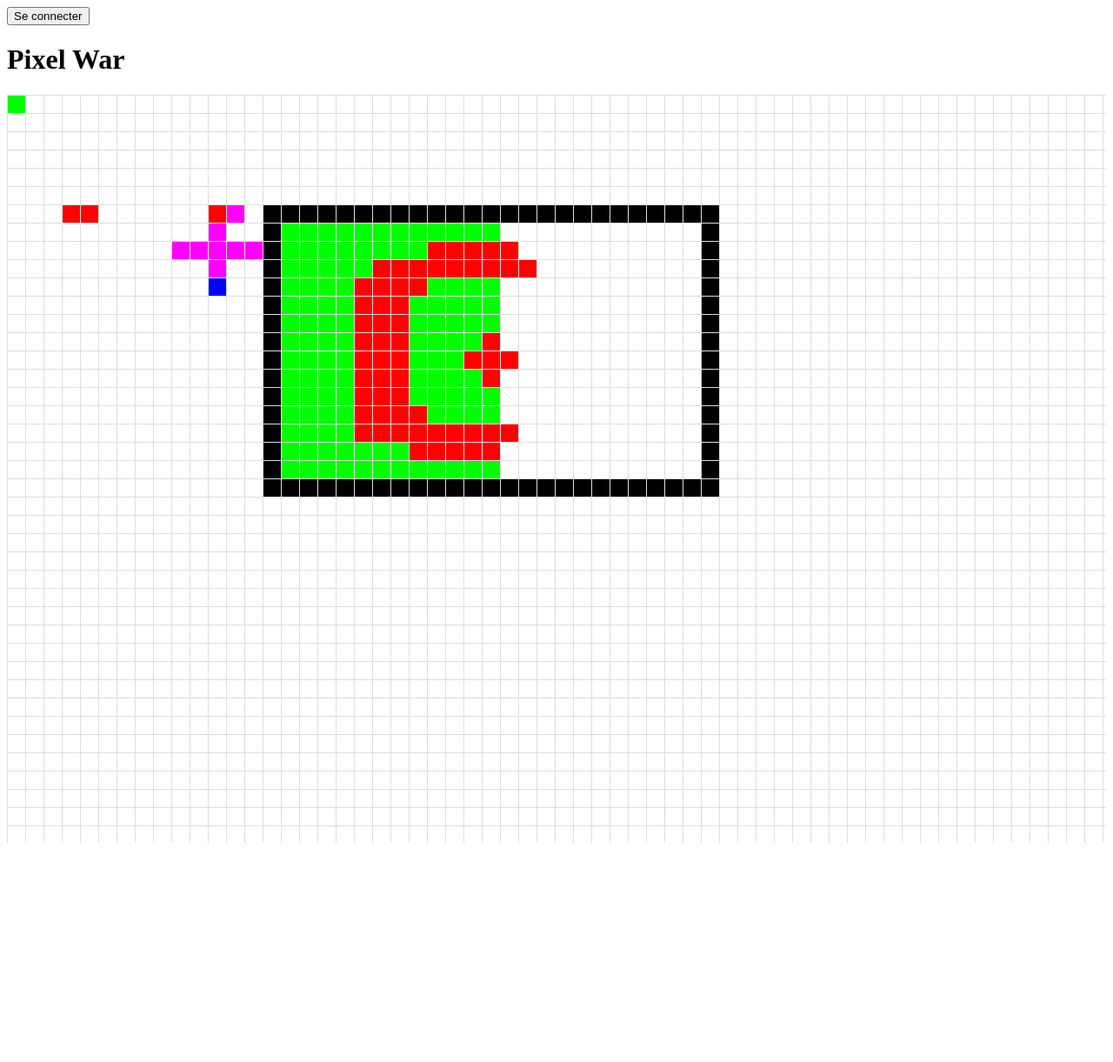
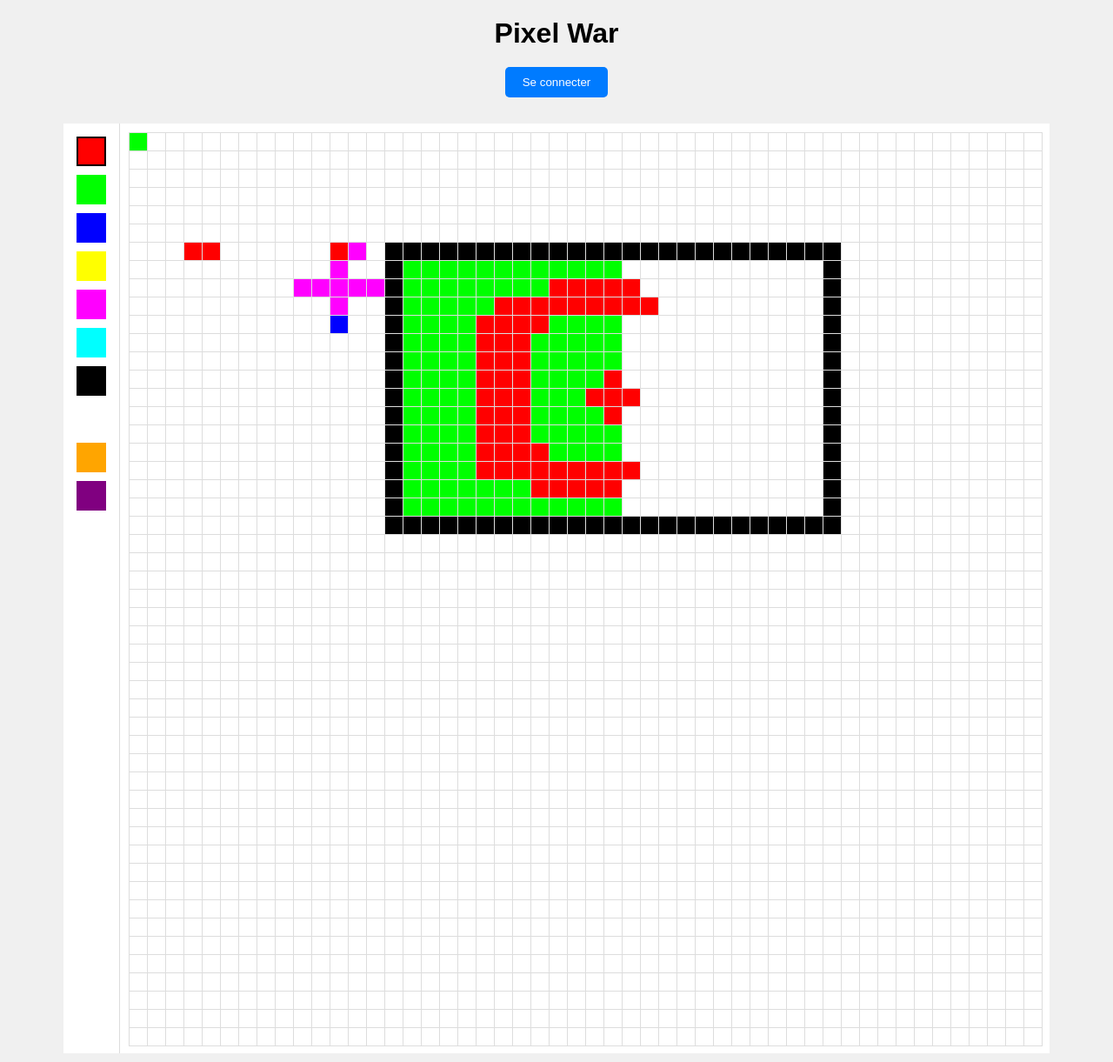
Before and after one commit to Ostrix84/PolyPixelWar, a Django app: page / in a window 1280 px wide. Shown: the whole page at 87% size. Before the commit the page ends 969 px from the top, so only its background shows below. Run offline with Django 5.2, Linux system fonts and the light colour scheme; data comes from the database, SQL or seed files in the repository; both versions use the stored data as it was after the commit.

Commit message:
Utilisation de static

```diff
--- a/canvas/templates/canvas/home.html
+++ b/canvas/templates/canvas/home.html
@@ -1,10 +1,17 @@
+<!-- templates/canvas/home.html -->
+
+{% load static %}
 <!DOCTYPE html>
 <html lang="en">
 <head>
     <meta charset="UTF-8">
     <meta name="viewport" content="width=device-width, initial-scale=1.0">
     <title>Pixel War</title>
-    <!-- Exemple dans base.html -->
+    <link rel="stylesheet" href="{% static 'css/style.css' %}">
+</head>
+<body>
+    <h1>Pixel War</h1>
+    <div id="auth-buttons">
         {% if user.is_authenticated %}
             <form action="{% url 'logout' %}" method="post">
                 {% csrf_token %}
@@ -16,131 +23,11 @@
                 <button type="submit">Se connecter</button>
             </form>
         {% endif %}
-    <style>
-        #canvas-container {
-            overflow: hidden;
-            cursor: move; /* Changer le curseur lorsque le bouton de la molette de la souris est enfoncé */
-        }
-        #canvas {
-            display: grid;
-            grid-template-columns: repeat(90, 20px); /* 90 colonnes de 20 pixels chacune */
-            grid-template-rows: repeat(41, 20px); /* 41 lignes de 20 pixels chacune */
-            gap: 1px;
-            transform-origin: top left; /* Changer l'origine de la transformation pour que le zoom soit centré sur le coin supérieur gauche */
-            transition: transform 0.1s ease-in-out; /* Ajouter une transition pour rendre le zoom plus fluide */
-            cursor: move; /* Changer le curseur lorsque le bouton de la molette de la souris est enfoncé */
-        }
-        .pixel {
-            width: 20px; /* Largeur fixe de chaque pixel */
-            height: 20px; /* Hauteur fixe de chaque pixel */
-            background-color: white;
-            border: 1px solid #ddd;
-        }
-    </style>
-</head>
-<body>
-    <h1>Pixel War</h1>
-    <div id="canvas-container">
-        <div id="canvas"></div>
     </div>
-    <script>
-        let zoomLevel = 1;
-        let isMouseDown = false;
-        let startX;
-        let startY;
-        let startScrollLeft;
-        let startScrollTop;
-
-        document.addEventListener('DOMContentLoaded', () => {
-            const canvasContainer = document.getElementById('canvas-container');
-            const canvas = document.getElementById('canvas');
-
-            // Création d'une grille de 90x41 pixels
-            for (let y = 0; y < 41; y++) {
-                for (let x = 0; x < 90; x++) {
-                    const pixel = document.createElement('div');
-                    pixel.classList.add('pixel');
-                    pixel.dataset.x = x;
-                    pixel.dataset.y = y;
-                    canvas.appendChild(pixel);
-                }
-            }
-
-            // Récupération des données initiales des pixels depuis le serveur
-            fetch('/get_pixels/')
-                .then(response => response.json())
-                .then(data => {
-                    data.forEach(pixel => {
-                        const pixelDiv = canvas.querySelector(`.pixel[data-x="${pixel.x}"][data-y="${pixel.y}"]`);
-                        if (pixelDiv) {
-                            pixelDiv.style.backgroundColor = pixel.color;
-                        }
-                    });
-                });
-
-            // Gestion du zoom avec la molette de la souris
-            canvasContainer.addEventListener('wheel', (event) => {
-                event.preventDefault();
-                const mouseX = event.clientX - canvasContainer.offsetLeft; // Position horizontale de la souris par rapport au conteneur
-                const mouseY = event.clientY - canvasContainer.offsetTop; // Position verticale de la souris par rapport au conteneur
-                const newZoomLevel = zoomLevel + event.deltaY * -0.01;
-                if (newZoomLevel >= 0.0625 && newZoomLevel <= 4) {
-                    zoomLevel = newZoomLevel;
-                    canvas.style.transform = `scale(${zoomLevel})`;
-                    // Ajuster le décalage du canvas pour garder la souris au même emplacement après le zoom
-                    canvas.style.transformOrigin = `${mouseX}px ${mouseY}px`;
-                }
-            });
-
-            // Gestion du déplacement de la grille lorsque le bouton de la molette de la souris est enfoncé
-            canvasContainer.addEventListener('mousedown', (event) => {
-                isMouseDown = true;
-                startX = event.clientX;
-                startY = event.clientY;
-                startScrollLeft = canvasContainer.scrollLeft;
-                startScrollTop = canvasContainer.scrollTop;
-            });
-
-            document.addEventListener('mousemove', (event) => {
-                if (isMouseDown) {
-                    const dx = event.clientX - startX;
-                    const dy = event.clientY - startY;
-                    canvasContainer.scrollLeft = startScrollLeft - dx;
-                    canvasContainer.scrollTop = startScrollTop - dy;
-                }
-            });
-
-            document.addEventListener('mouseup', () => {
-                isMouseDown = false;
-            });
-
-            // Gestion du placement des pixels
-            canvas.addEventListener('click', (event) => {
-                if (event.target.classList.contains('pixel')) {
-                    const x = event.target.dataset.x;
-                    const y = event.target.dataset.y;
-                    const color = prompt('Enter a color (hex code):');
-                    if (color) {
-                        fetch('/place_pixel/', {
-                            method: 'POST',
-                            headers: {
-                                'Content-Type': 'application/json',
-                                'X-CSRFToken': '{{ csrf_token }}'
-                            },
-                            body: JSON.stringify({x, y, color})
-                        })
-                        .then(response => response.json())
-                        .then(data => {
-                            if (data.status === 'success') {
-                                event.target.style.backgroundColor = color;
-                            } else {
-                                alert(data.error);
-                            }
-                        });
-                    }
-                }
-            });
-        });
-    </script>
+    <div id="container">
+        <div id="menu"></div>
+        <div id="grid"></div>
+    </div>
+    <script src="{% static 'js/script.js' %}"></script>
 </body>
 </html>
--- a/canvas/views.py
+++ b/canvas/views.py
@@ -1,4 +1,6 @@
-from django.shortcuts import render,redirect
+# views.py
+
+from django.shortcuts import render, redirect
 from django.contrib.auth.decorators import login_required
 from django.http import JsonResponse
 from .models import Pixel
@@ -18,9 +20,8 @@ def place_pixel(request):
         y = data['y']
         color = data['color']
 
-        # Vérifier si l'utilisateur peut placer un pixel
         last_pixel = Pixel.objects.filter(user_id=request.user.id).order_by('-timestamp').first()
-        if last_pixel and (timezone.now() - last_pixel.timestamp).total_seconds() < 5:
+        if last_pixel and (timezone.now() - last_pixel.timestamp).total_seconds() < 0.5:
             return JsonResponse({'error': 'Vous devez attendre avant de placer un autre pixel.'}, status=403)
 
         Pixel.objects.update_or_create(x=x, y=y, defaults={'color': color, 'user': request.user, 'timestamp': timezone.now()})
@@ -32,16 +33,13 @@ def get_pixels(request):
     pixels = Pixel.objects.all().values('x', 'y', 'color')
     return JsonResponse(list(pixels), safe=False)
 
-
-
 def signup(request):
     if request.method == 'POST':
         form = UserCreationForm(request.POST)
         if form.is_valid():
             form.save()
-            return redirect('/accounts/login')  # Redirection vers la page de connexion après une inscription réussie
+            return redirect('/accounts/login')
         else:
-            # Si le formulaire n'est pas valide, affichez à nouveau le formulaire avec les erreurs
             return render(request, 'registration/signup.html', {'form': form})
     else:
         form = UserCreationForm()
--- /dev/null
+++ b/static/css/style.css
@@ -0,0 +1,77 @@
+/* static/css/style.css */
+
+body {
+  display: flex;
+  flex-direction: column;
+  align-items: center;
+  background-color: #f0f0f0;
+  margin: 0;
+  font-family: Arial, sans-serif;
+  height: 100vh;
+}
+
+h1 {
+  margin: 20px 0;
+  text-align: center;
+}
+
+#auth-buttons {
+  margin-bottom: 20px;
+}
+
+#container {
+  display: flex;
+  flex-grow: 1;
+  padding: 10px;
+}
+
+#menu {
+  display: flex;
+  flex-direction: column;
+  align-items: center;
+  padding: 10px;
+  background-color: #fff;
+  border-right: 1px solid #ddd;
+}
+
+.color-option {
+  width: 30px;
+  height: 30px;
+  margin: 5px;
+  border: 2px solid transparent;
+  cursor: pointer;
+}
+
+.color-option.selected {
+  border: 2px solid #000;
+}
+
+#grid {
+  display: grid;
+  grid-template-columns: repeat(50, 20px);
+  grid-template-rows: repeat(50, 20px);
+  gap: 1px;
+  padding: 10px;
+  background-color: #fff;
+}
+
+.pixel {
+  width: 20px;
+  height: 20px;
+  background-color: #ffffff;
+  cursor: pointer;
+  border: 1px solid #ddd;
+}
+
+button {
+  padding: 10px 20px;
+  background-color: #007BFF;
+  color: white;
+  border: none;
+  cursor: pointer;
+  border-radius: 5px;
+}
+
+button:hover {
+  background-color: #0056b3;
+}
--- /dev/null
+++ b/static/js/script.js
@@ -0,0 +1,87 @@
+// static/js/script.js
+
+document.addEventListener('DOMContentLoaded', function() {
+    const colors = ['#FF0000', '#00FF00', '#0000FF', '#FFFF00', '#FF00FF', '#00FFFF', '#000000', '#FFFFFF', '#FFA500', '#800080'];
+    const grid = document.getElementById('grid');
+    const menu = document.getElementById('menu');
+    let selectedColor = colors[0];
+
+    // Create color options in menu
+    colors.forEach(color => {
+        const colorDiv = document.createElement('div');
+        colorDiv.className = 'color-option';
+        colorDiv.style.backgroundColor = color;
+        colorDiv.addEventListener('click', function() {
+            selectedColor = color;
+            document.querySelectorAll('.color-option').forEach(option => option.classList.remove('selected'));
+            colorDiv.classList.add('selected');
+        });
+        menu.appendChild(colorDiv);
+    });
+
+    // Mark the first color as selected
+    menu.firstChild.classList.add('selected');
+
+    // Fetch existing pixels
+    fetch('/get_pixels/')
+        .then(response => response.json())
+        .then(data => {
+            data.forEach(pixel => {
+                const pixelDiv = document.querySelector(`[data-x='${pixel.x}'][data-y='${pixel.y}']`);
+                if (pixelDiv) {
+                    pixelDiv.style.backgroundColor = pixel.color;
+                }
+            });
+        });
+
+    // Create grid
+    for (let y = 0; y < 50; y++) {
+        for (let x = 0; x < 50; x++) {
+            const pixelDiv = document.createElement('div');
+            pixelDiv.className = 'pixel';
+            pixelDiv.dataset.x = x;
+            pixelDiv.dataset.y = y;
+            grid.appendChild(pixelDiv);
+        }
+    }
+
+    // Add click event to pixels
+    grid.addEventListener('click', function(event) {
+        if (event.target.className === 'pixel') {
+            const x = event.target.dataset.x;
+            const y = event.target.dataset.y;
+
+            fetch('/place_pixel/', {
+                method: 'POST',
+                headers: {
+                    'Content-Type': 'application/json',
+                    'X-CSRFToken': getCookie('csrftoken')
+                },
+                body: JSON.stringify({x: x, y: y, color: selectedColor})
+            })
+            .then(response => response.json())
+            .then(data => {
+                if (data.status === 'success') {
+                    event.target.style.backgroundColor = selectedColor;
+                } else {
+                    alert(data.error);
+                }
+            });
+        }
+    });
+});
+
+function getCookie(name) {
+    let cookieValue = null;
+    if (document.cookie && document.cookie !== '') {
+        const cookies = document.cookie.split(';');
+        for (let i = 0; i < cookies.length; i++) {
+            const cookie = cookies[i].trim();
+            if (cookie.substring(0, name.length + 1) === (name + '=')) {
+                cookieValue = decodeURIComponent(cookie.substring(name.length + 1));
+                break;
+            }
+        }
+    }
+    return cookieValue;
+}
```
Also changed, not shown: canvas/models.py (+8 -7 lines), pixelwar/settings.py (+10 -2 lines), canvas/migrations/0002_alter_pixel_timestamp_alter_pixel_unique_together.py (added), db.sqlite3. Lines whose indentation alone changed are shown as unchanged.
